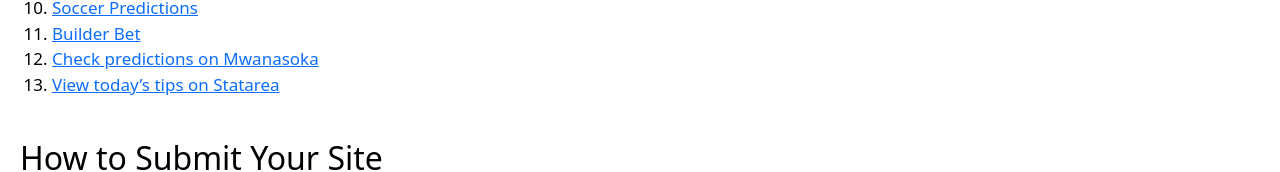
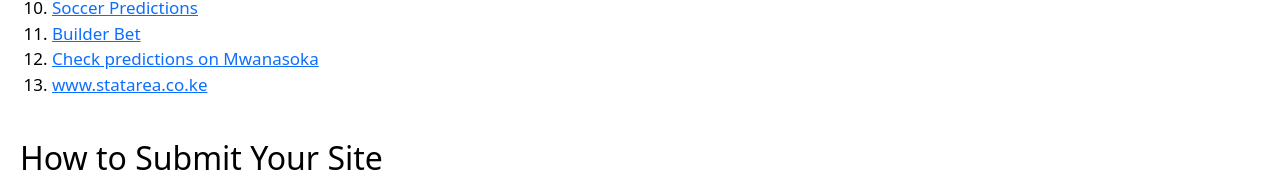
Before and after one commit to SharkS2001New/freewinningtips, a Next.js app: page /our-partners in a window 1280 px wide. Shown: the part 403-575 px from the top of the page. Built offline with nearby package versions, Linux system fonts and the light colour scheme.

Commit message:
Update Statarea link text for clarity on Our Partners page

```diff
--- a/pages/our-partners.js
+++ b/pages/our-partners.js
@@ -16,7 +16,7 @@
                     <li><a target="_blank" href="https://soccerprediction.io/">Soccer Predictions</a></li>
                     <li><a target="_blank" href="https://builder-bet.com/">Builder Bet</a></li>
                     <li><a href="https://www.mwanasoka.co.ke" target="blank">Check predictions on Mwanasoka</a></li>
-                    <li><a href="https://www.statarea.co.ke" target="blank">View today’s tips on Statarea</a></li>
+                    <li><a href="https://www.statarea.co.ke" target="blank">www.statarea.co.ke</a></li>
                 </ol>
                 <br/>
                 <h2>How to Submit Your Site</h2>
```
